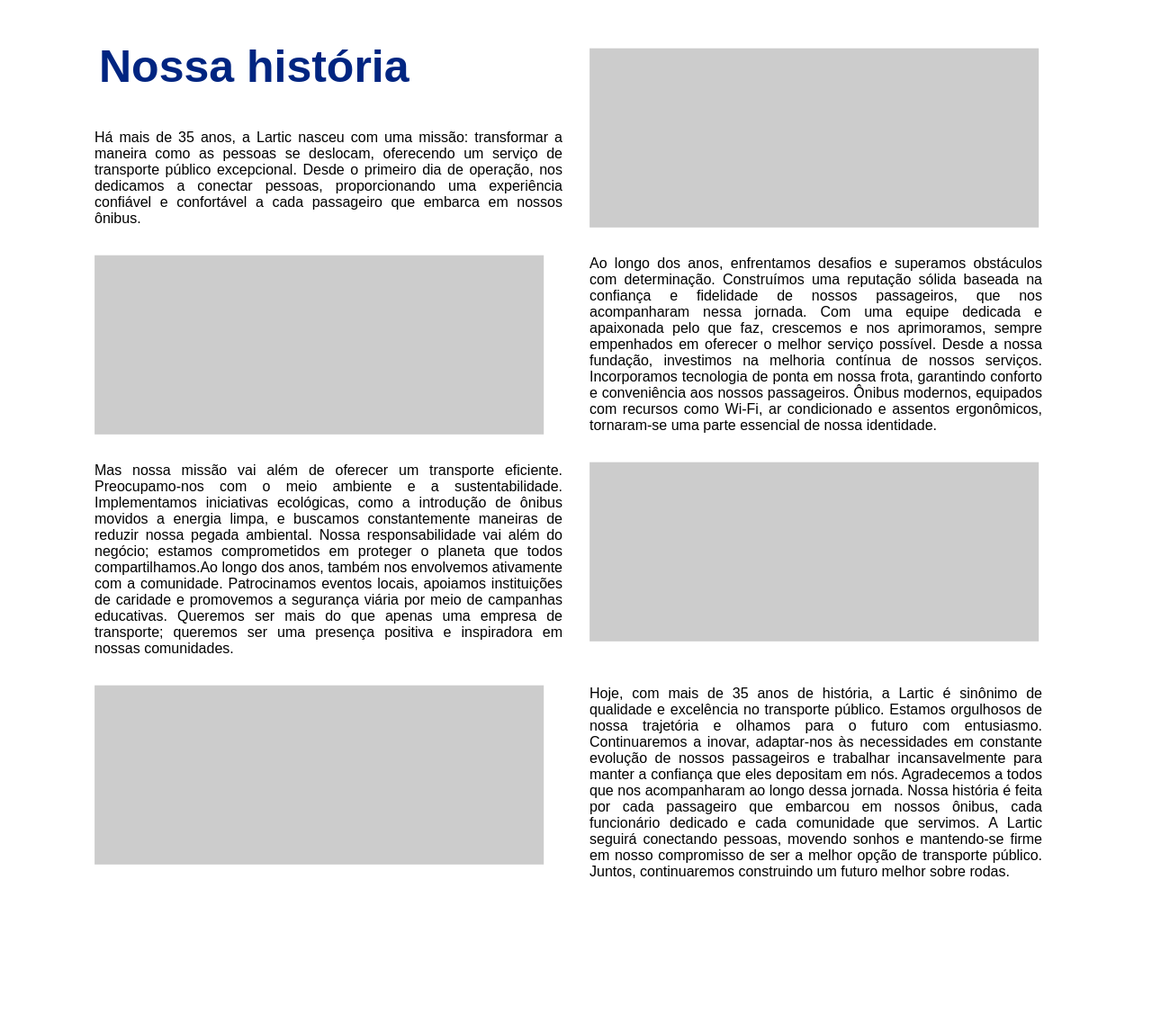
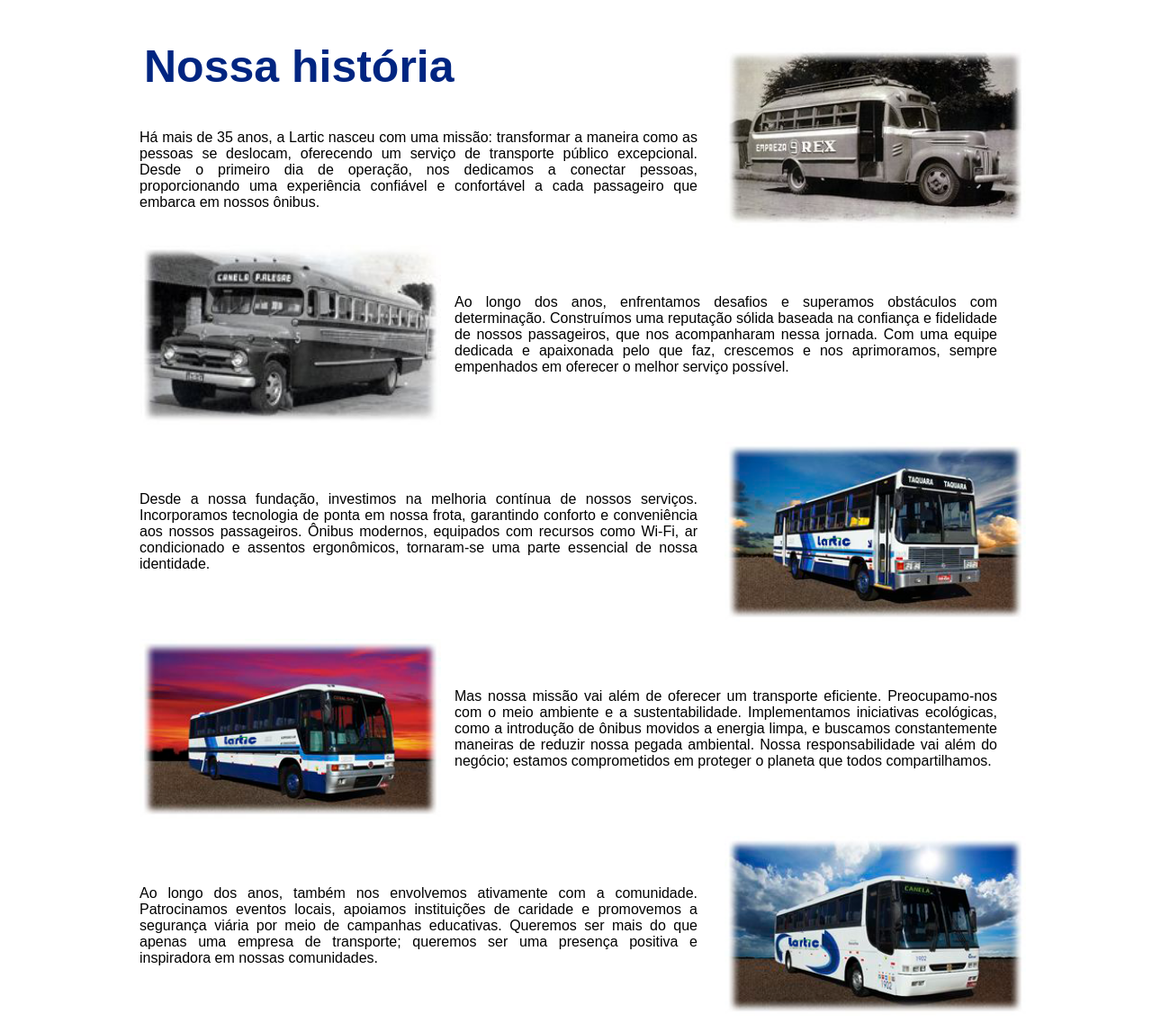
Before and after one commit to crismassaneiro/site_faculdade, a plain HTML site: page Saiba_Mais/saiba_mais.html in a window 1280 px wide. Shown: the part 5-1152 px from the top of the page at 90% size. Before the commit the page ends 1007 px from the top, so only its background shows below. Drawn offline with Linux system fonts and the light colour scheme.

Commit message:
added imagens e correção da centralização dos text

```diff
--- a/Saiba_Mais/saiba_mais.css
+++ b/Saiba_Mais/saiba_mais.css
@@ -2,7 +2,7 @@
   font-family: Arial, sans-serif;
   margin: 0;
   padding: 0;
-  max-width: 1100px;
+  max-width: 1000px;
   margin: 0 auto;
 }
 
@@ -23,26 +23,34 @@
   padding-right: 15px;
 }
 
+.paragrafo1{
+  text-align: justify;
+  padding-left: 15px;
+  padding-right: 15px;
+  margin-top: 70px
+}
+
 .paragrafo2{
   text-align: justify;
   padding-left: 15px;
   padding-right: 15px;
   margin-right: 17px;
+  margin-top: 70px
 }
 
 .texto1 {
-  width: 50%;
+  width: 65%;
 }
 
 .imagen1{
-  width: 50%;
+  width: 35%;
 }
 
 .img{
   border-radius: px;
   padding-left: 15px;
   padding-right: 15px;
-  width: 500px;
+  width: 335px;
   height: 200px;
   margin-top: 50px;
 }
@@ -51,7 +59,7 @@
   padding-top: 15px;
   padding-left: 15px;
   padding-right: 15px;
-  width: 500px;
+  width: 335px;
   height: 200px;
 }
 
@@ -60,6 +68,6 @@
   padding-top: 15px;
   padding-left: 15px;
   padding-right: 15px;
-  width: 500px;
+  width: 335px;
   height: 200px;
 }
--- a/Saiba_Mais/saiba_mais.html
+++ b/Saiba_Mais/saiba_mais.html
@@ -15,17 +15,17 @@
                 </p>
             </div>
             <div class="imagen1">
-                <img src="img01.png" alt="Imagem 1" class="img">
+                <img src="imagens/empresa_1.jpg" alt="Imagem 1" class="img">
             </div>
         </div>
 
 
         <div class="div_1">
             <div class="imagen1">
-                <img src="img01.png" alt="Imagem 1" class="img2">
+                <img src="imagens/empresa_2.jpg" alt="Imagem 1" class="img2">
             </div>
             <div class="texto1">
-                <p class="paragrafo2">Ao longo dos anos, enfrentamos desafios e superamos obstáculos com determinação. Construímos uma reputação sólida baseada na confiança e fidelidade de nossos passageiros, que nos acompanharam nessa jornada. Com uma equipe dedicada e apaixonada pelo que faz, crescemos e nos aprimoramos, sempre empenhados em oferecer o melhor serviço possível. Desde a nossa fundação, investimos na melhoria contínua de nossos serviços. Incorporamos tecnologia de ponta em nossa frota, garantindo conforto e conveniência aos nossos passageiros. Ônibus modernos, equipados com recursos como Wi-Fi, ar condicionado e assentos ergonômicos, tornaram-se uma parte essencial de nossa identidade.
+                <p class="paragrafo2">Ao longo dos anos, enfrentamos desafios e superamos obstáculos com determinação. Construímos uma reputação sólida baseada na confiança e fidelidade de nossos passageiros, que nos acompanharam nessa jornada. Com uma equipe dedicada e apaixonada pelo que faz, crescemos e nos aprimoramos, sempre empenhados em oferecer o melhor serviço possível.
                 </p>
             </div>
         </div>
@@ -33,35 +33,55 @@
 
         <div class="div_1">
             <div class="texto1">
-                 <p class="paragrafo">Mas nossa missão vai além de oferecer um transporte eficiente. Preocupamo-nos com o meio ambiente e a sustentabilidade. Implementamos iniciativas ecológicas, como a introdução de ônibus movidos a energia limpa, e buscamos constantemente maneiras de reduzir nossa pegada ambiental. Nossa responsabilidade vai além do negócio; estamos comprometidos em proteger o planeta que todos compartilhamos.Ao longo dos anos, também nos envolvemos ativamente com a comunidade. Patrocinamos eventos locais, apoiamos instituições de caridade e promovemos a segurança viária por meio de campanhas educativas. Queremos ser mais do que apenas uma empresa de transporte; queremos ser uma presença positiva e inspiradora em nossas comunidades.
+                 <p class="paragrafo1">Desde a nossa fundação, investimos na melhoria contínua de nossos serviços. Incorporamos tecnologia de ponta em nossa frota, garantindo conforto e conveniência aos nossos passageiros. Ônibus modernos, equipados com recursos como Wi-Fi, ar condicionado e assentos ergonômicos, tornaram-se uma parte essencial de nossa identidade.
                  </p>
             </div>
             <div class="imagen1">
-                <img src="img01.png" alt="Imagem 1" class="img3">
+                <img src="imagens/empresa_3.png" alt="Imagem 1" class="img3">
+             </div>
+        </div>
+
+
+        <div class="div_1">
+            <div class="imagen1">
+                <img src="imagens/empresa_4.png" alt="Imagem 1" class="img2">
+            </div>
+            <div class="texto1">
+                <p class="paragrafo2">Mas nossa missão vai além de oferecer um transporte eficiente. Preocupamo-nos com o meio ambiente e a sustentabilidade. Implementamos iniciativas ecológicas, como a introdução de ônibus movidos a energia limpa, e buscamos constantemente maneiras de reduzir nossa pegada ambiental. Nossa responsabilidade vai além do negócio; estamos comprometidos em proteger o planeta que todos compartilhamos.
+                </p>
+            </div>
+        </div>
+
+
+        <div class="div_1">
+            <div class="texto1">
+                 <p class="paragrafo1">Ao longo dos anos, também nos envolvemos ativamente com a comunidade. Patrocinamos eventos locais, apoiamos instituições de caridade e promovemos a segurança viária por meio de campanhas educativas. Queremos ser mais do que apenas uma empresa de transporte; queremos ser uma presença positiva e inspiradora em nossas comunidades.
+                 </p>
+            </div>
+            <div class="imagen1">
+                <img src="imagens/empresa_5.png" alt="Imagem 1" class="img3">
              </div>
         </div>
 
         <div class="div_1">
             <div class="imagen1">
-                <img src="img01.png" alt="Imagem 1" class="img2">
+                <img src="imagens/empresa_6.png" alt="Imagem 1" class="img2">
             </div>
             <div class="texto1">
-                <p class="paragrafo2">Hoje, com mais de 35 anos de história, a Lartic é sinônimo de qualidade e excelência no transporte público. Estamos orgulhosos de nossa trajetória e olhamos para o futuro com entusiasmo. Continuaremos a inovar, adaptar-nos às necessidades em constante evolução de nossos passageiros e trabalhar incansavelmente para manter a confiança que eles depositam em nós. Agradecemos a todos que nos acompanharam ao longo dessa jornada. Nossa história é feita por cada passageiro que embarcou em nossos ônibus, cada funcionário dedicado e cada comunidade que servimos. A Lartic seguirá conectando pessoas, movendo sonhos e mantendo-se firme em nosso compromisso de ser a melhor opção de transporte público. Juntos, continuaremos construindo um futuro melhor sobre rodas.
+                <p class="paragrafo2">Hoje, com mais de 35 anos de história, a Lartic é sinônimo de qualidade e excelência no transporte público. Estamos orgulhosos de nossa trajetória e olhamos para o futuro com entusiasmo. Continuaremos a inovar, adaptar-nos às necessidades em constante evolução de nossos passageiros e trabalhar incansavelmente para manter a confiança que eles depositam em nós.
                 </p>
             </div>
         </div>
 
-
-
-
-
-
-
-
-
-
-
-
+        <div class="div_1">
+            <div class="texto1">
+                 <p class="paragrafo1">Agradecemos a todos que nos acompanharam ao longo dessa jornada. Nossa história é feita por cada passageiro que embarcou em nossos ônibus, cada funcionário dedicado e cada comunidade que servimos. A Lartic seguirá conectando pessoas, movendo sonhos e mantendo-se firme em nosso compromisso de ser a melhor opção de transporte público. Juntos, continuaremos construindo um futuro melhor sobre rodas.
+                 </p>
+            </div>
+            <div class="imagen1">
+                <img src="imagens/empresa_7.png" alt="Imagem 1" class="img3">
+             </div>
+        </div>
 
 
 
```
Also changed, not shown: Saiba_Mais/imagens/empresa_1.jpg (added), Saiba_Mais/imagens/empresa_2.jpg (added), Saiba_Mais/imagens/empresa_3.png (added), Saiba_Mais/imagens/empresa_4.png (added), Saiba_Mais/imagens/empresa_5.png (added), Saiba_Mais/imagens/empresa_6.png (added), Saiba_Mais/imagens/empresa_7.png (added).
